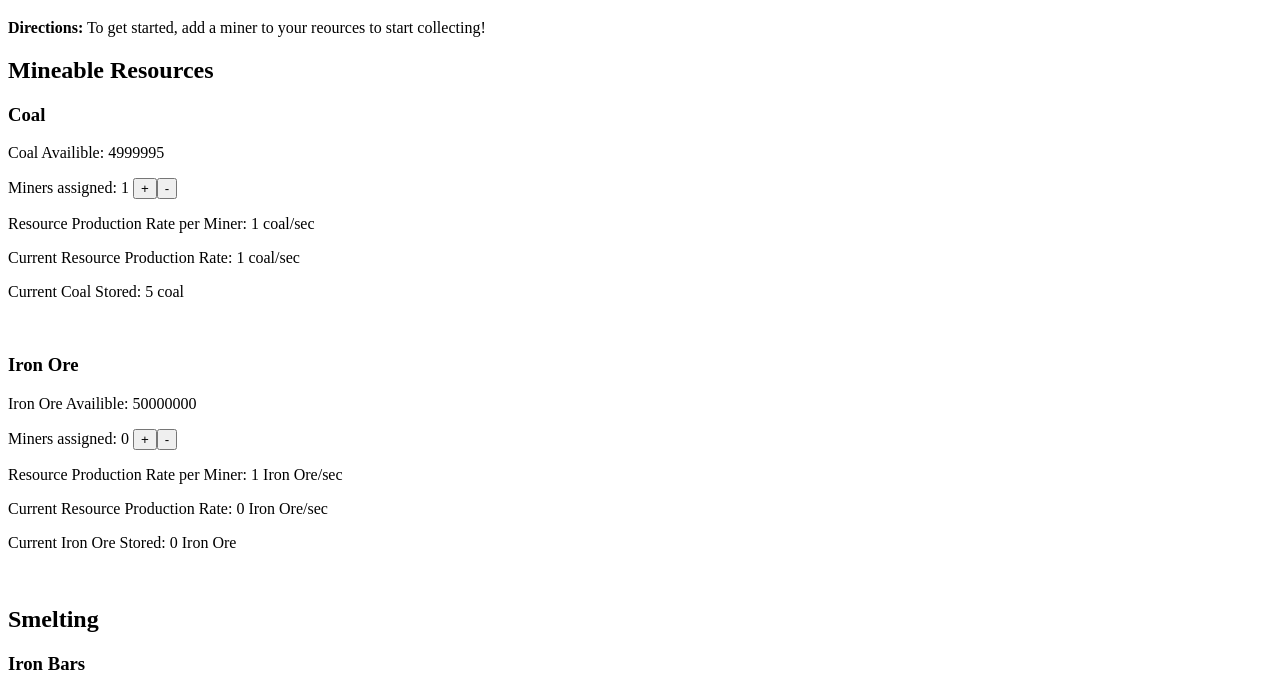
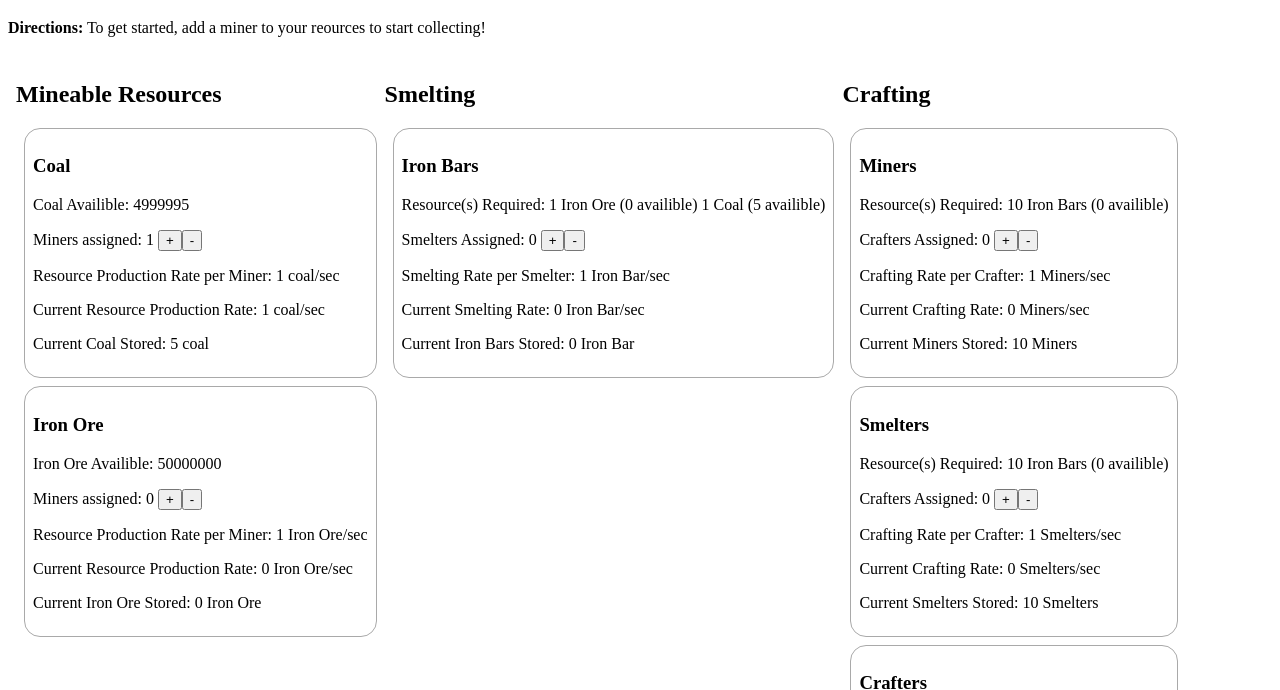
Before and after one commit to Justine1618/factory-clicker, a plain HTML site: page index.html in a window 1280 px wide. Shown: the part 61-751 px from the top of the page. Drawn offline with Linux system fonts and the light colour scheme.

Commit message:
Added basic styling and box outlines to resource cards

```diff
--- a/index.html
+++ b/index.html
@@ -1,5 +1,6 @@
 <!DOCTYPE html>
 <html>
+
 <head>
     <title>Factory Clicker</title>
     <meta charset="UTF-8">
@@ -10,64 +11,87 @@
 <body>
     <h1>Factory Clicker!</h1>
     <p><strong>Directions:</strong> To get started, add a miner to your reources to start collecting!</p>
+
+    <div class="cardColumns">
+        <div class="resourceContainer mineable">
     <h2>Mineable Resources</h2>
+    <div class="card">
         <h3>Coal</h3>
         <p>Coal Availible: <span class="coalAvailible">1000000</span></p>
         <p>Miners assigned: <span class="coalMinersAssigned">0</span>
-            <button class="coalPlus">+</button><button class="coalMin">-</button></p>
+            <button class="coalPlus">+</button><button class="coalMin">-</button>
+        </p>
         <p>Resource Production Rate per Miner: <span class="coalBaseProdRate">1.0</span> coal/sec</p>
         <p>Current Resource Production Rate: <span class="coalCurProdRate">0</span> coal/sec</p>
         <p>Current Coal Stored: <span class="coalStored">0</span> coal</p>
-        <br>
+    </div>
 
+    <div class="card">
         <h3>Iron Ore</h3>
         <p>Iron Ore Availible: <span class="ironOreAvailible">1000000</span></p>
         <p>Miners assigned: <span class="ironOreMinersAssigned">0</span>
-            <button class="ironOrePlus">+</button><button class="ironOreMin">-</button></p>
+            <button class="ironOrePlus">+</button><button class="ironOreMin">-</button>
+        </p>
         <p>Resource Production Rate per Miner: <span class="ironOreBaseProdRate">1.0</span> Iron Ore/sec</p>
         <p>Current Resource Production Rate: <span class="ironOreCurProdRate">0</span> Iron Ore/sec</p>
         <p>Current Iron Ore Stored: <span class="ironOreStored">0</span> Iron Ore</p>
-        <br>
+    </div></div>
 
+    <div class="resourceContainer smeltable">
     <h2>Smelting</h2>
+    <div class="card">
         <h3>Iron Bars</h3>
-        <p>Resource(s) Required: <span class="ironBarIronOreCost">1</span> Iron Ore (<span class="ironOreStored">0</span> availible)
-             <span class="ironBarCoalCost">1</span> Coal (<span class="coalStored">0</span> availible)</p>
+        <p>Resource(s) Required: <span class="ironBarIronOreCost">1</span> Iron Ore (<span
+                class="ironOreStored">0</span> availible)
+            <span class="ironBarCoalCost">1</span> Coal (<span class="coalStored">0</span> availible)
+        </p>
         <p>Smelters Assigned: <span class="ironBarSmeltersAssigned">0</span>
-            <button class= "ironBarPlus">+</button><button class="ironBarMin">-</button></p>
+            <button class="ironBarPlus">+</button><button class="ironBarMin">-</button>
+        </p>
         <p>Smelting Rate per Smelter: <span class="ironBarBaseProdRate">1.0</span> Iron Bar/sec</p>
         <p>Current Smelting Rate: <span class="ironBarCurProdRate">0</span> Iron Bar/sec</p>
         <p>Current Iron Bars Stored: <span class="ironBarStored">0</span> Iron Bar</p>
-        <br>
+    </div></div>
 
+    <div class="resourceContainer craftable">
     <h2>Crafting</h2>
+    <div class="card">
         <h3>Miners</h3>
         <p>Resource(s) Required: <span class="minerIronBarCost">10</span> Iron Bars
             (<span class="ironBarStored">0</span> availible)</p>
         <p>Crafters Assigned: <span class="minerCraftersAssigned">0</span>
-            <button class="minerPlus">+</button><button class="minerMin">-</button></p>
+            <button class="minerPlus">+</button><button class="minerMin">-</button>
+        </p>
         <p>Crafting Rate per Crafter: <span class="minerBaseProdRate">0.1</span> Miners/sec</p>
         <p>Current Crafting Rate: <span class="minerCurProdRate">0</span> Miners/sec</p>
         <p>Current Miners Stored: <span class="minerStored">0</span> Miners</p>
-        <br>
+    </div>
 
+    <div class="card">
         <h3>Smelters</h3>
         <p>Resource(s) Required: <span class="smelterIronBarCost">10</span> Iron Bars
             (<span class="ironBarStored">0</span> availible)</p>
         <p>Crafters Assigned: <span class="smelterCraftersAssigned">0</span>
-            <button class="smelterPlus">+</button><button class="smelterMin">-</button></p>
+            <button class="smelterPlus">+</button><button class="smelterMin">-</button>
+        </p>
         <p>Crafting Rate per Crafter: <span class="smelterBaseProdRate">0.1</span> Smelters/sec</p>
         <p>Current Crafting Rate: <span class="smelterCurProdRate">0</span> Smelters/sec</p>
         <p>Current Smelters Stored: <span class="smelterStored">0</span> Smelters</p>
-        <br>
+    </div>
 
+    <div class="card">
         <h3>Crafters</h3>
         <p>Resource(s) Required: <span class="crafterIronBarCost">10</span> Iron Bars
             (<span class="ironBarStored">0</span> availible)</p>
         <p>Crafters Assigned: <span class="crafterCraftersAssigned">0</span>
-            <button class="crafterPlus">+</button><button class="crafterMin">-</button></p>
+            <button class="crafterPlus">+</button><button class="crafterMin">-</button>
+        </p>
         <p>Crafting Rate per Crafter: <span class="crafterBaseProdRate">0.1</span> Crafters/sec</p>
         <p>Current Crafting Rate: <span class="crafterCurProdRate">0</span> Crafters/sec</p>
         <p>Current Crafters Stored: <span class="crafterStored">0</span> Crafters</p>
+    </div>
+    </div>
+    </div>
 </body>
+
 </html>
--- a/style.css
+++ b/style.css
@@ -0,0 +1,20 @@
+.cardColumns {
+    display: flex;
+    flex-direction: row;
+    padding: 0.5em;
+    margin: 0.5 em;
+}
+
+.resourceContainter {
+    display: flex;
+    flex-direction: column;
+    padding: 0.5em;
+    margin: 0.5em;
+}
+
+.card {
+    border: 1px solid darkgray;
+    border-radius: 1em;
+    padding: 0.5em;
+    margin: 0.5em;
+}
```
Lines whose indentation alone changed are shown as unchanged.
